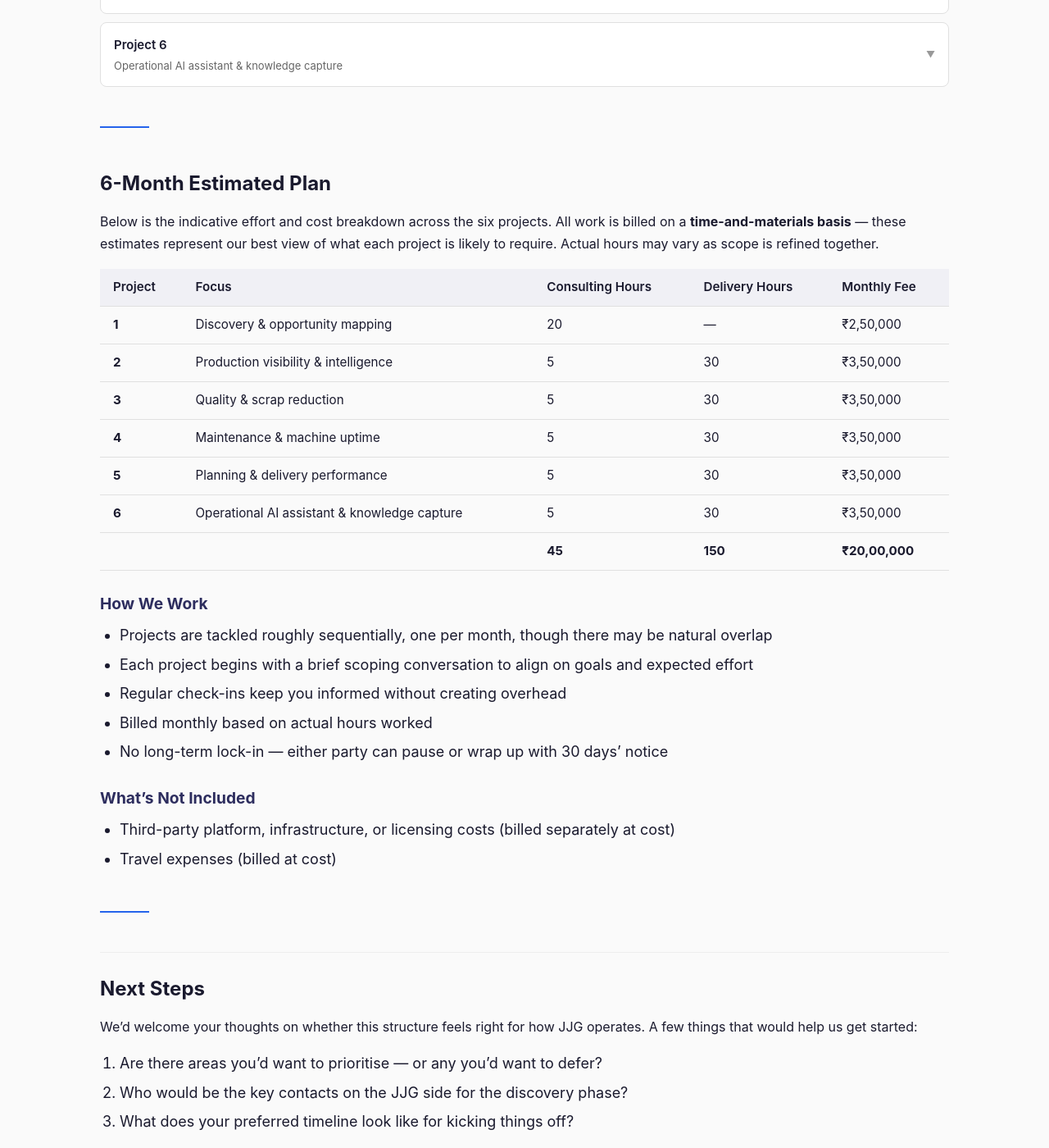
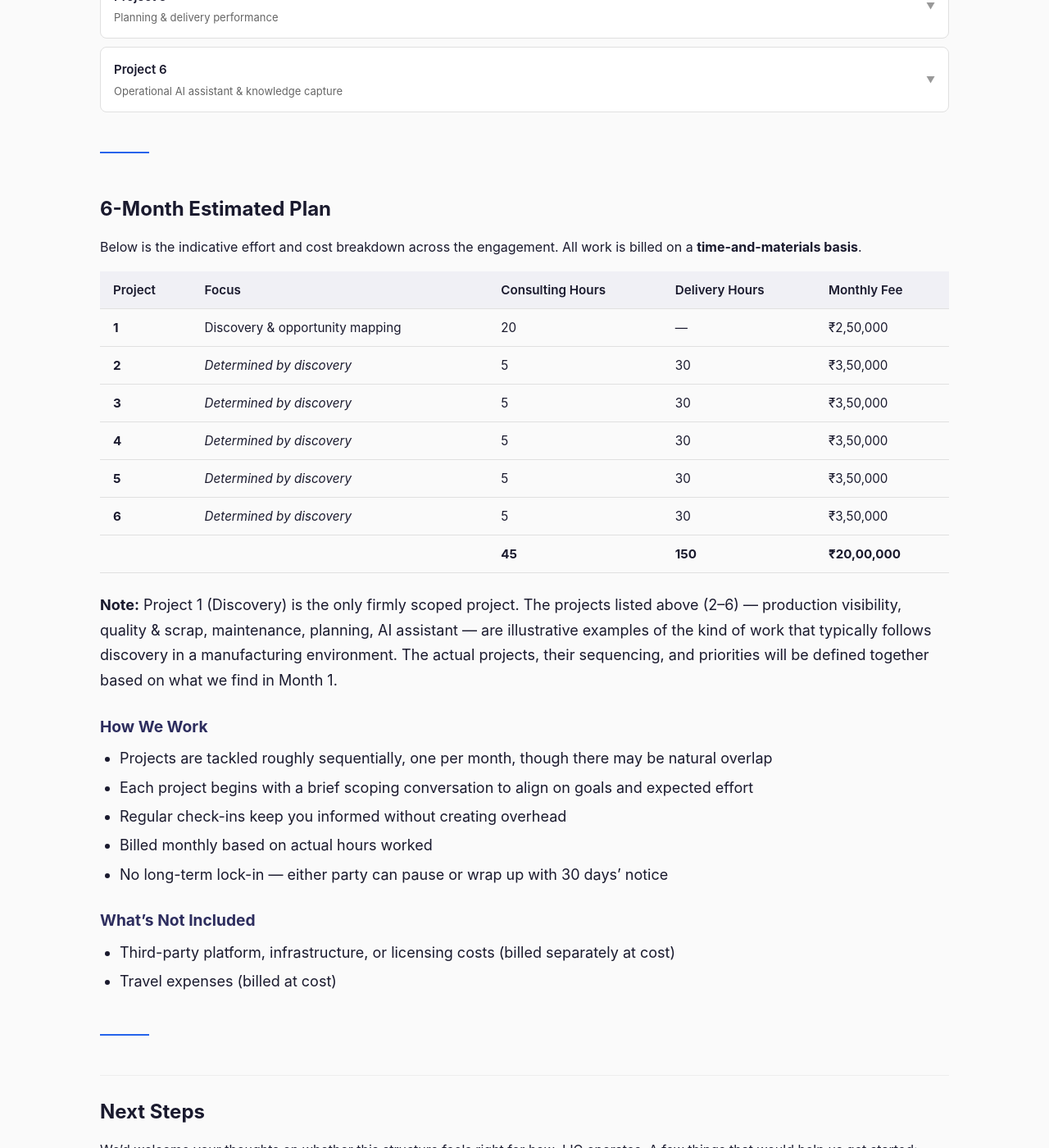
Before and after one commit to xorbh/jjg-proposal, a Jekyll site: the page built from index.md, in a window 1280 px wide and 1400 px high, scrolled down 1205 px. Shown: the whole window at 82% size. Built offline with Jekyll 4.4.1, drawn with Linux system fonts in a browser that asks for light colours; some of the changed text lies outside the part shown.

Commit message:
Clarify that projects 2-6 are illustrative, shaped by Month 1 discovery
Co-Authored-By: Claude Opus 4.6 (1M context) <noreply@anthropic.com>

```diff
--- a/index.md
+++ b/index.md
@@ -5,7 +5,7 @@ title: AI Transformation Engagement
 
 We're excited about the opportunity to partner with JJG Manufacturing on integrating AI across your operations. The engagement is structured as a series of projects, each building on the last — starting with understanding where you are today and progressively introducing automation and AI where it can make the biggest difference.
 
-All work is billed on a **time-and-materials basis**. The projects below represent the likely shape of the engagement; exact scope and sequencing will be refined together as we learn more about your operations.
+All work is billed on a **time-and-materials basis**. Project 1 (Discovery) is firmly scoped. The remaining projects shown below are illustrative — they represent the kind of work that typically follows discovery in a manufacturing environment. The actual projects will be shaped by what we find together in Month 1.
 
 ---
 
@@ -175,17 +175,19 @@ document.getElementById('row-0').classList.add('open');
 
 ## 6-Month Estimated Plan
 
-Below is the indicative effort and cost breakdown across the six projects. All work is billed on a **time-and-materials basis** — these estimates represent our best view of what each project is likely to require. Actual hours may vary as scope is refined together.
+Below is the indicative effort and cost breakdown across the engagement. All work is billed on a **time-and-materials basis**.
 
 | Project | Focus | Consulting Hours | Delivery Hours | Monthly Fee |
 |---------|-------|-----------------|----------------|-------------|
 | **1** | Discovery & opportunity mapping | 20 | — | ₹2,50,000 |
-| **2** | Production visibility & intelligence | 5 | 30 | ₹3,50,000 |
-| **3** | Quality & scrap reduction | 5 | 30 | ₹3,50,000 |
-| **4** | Maintenance & machine uptime | 5 | 30 | ₹3,50,000 |
-| **5** | Planning & delivery performance | 5 | 30 | ₹3,50,000 |
-| **6** | Operational AI assistant & knowledge capture | 5 | 30 | ₹3,50,000 |
+| **2** | *Determined by discovery* | 5 | 30 | ₹3,50,000 |
+| **3** | *Determined by discovery* | 5 | 30 | ₹3,50,000 |
+| **4** | *Determined by discovery* | 5 | 30 | ₹3,50,000 |
+| **5** | *Determined by discovery* | 5 | 30 | ₹3,50,000 |
+| **6** | *Determined by discovery* | 5 | 30 | ₹3,50,000 |
 | | | **45** | **150** | **₹20,00,000** |
+
+**Note:** Project 1 (Discovery) is the only firmly scoped project. The projects listed above (2–6) — production visibility, quality & scrap, maintenance, planning, AI assistant — are illustrative examples of the kind of work that typically follows discovery in a manufacturing environment. The actual projects, their sequencing, and priorities will be defined together based on what we find in Month 1.
 
 ### How We Work
 
```
